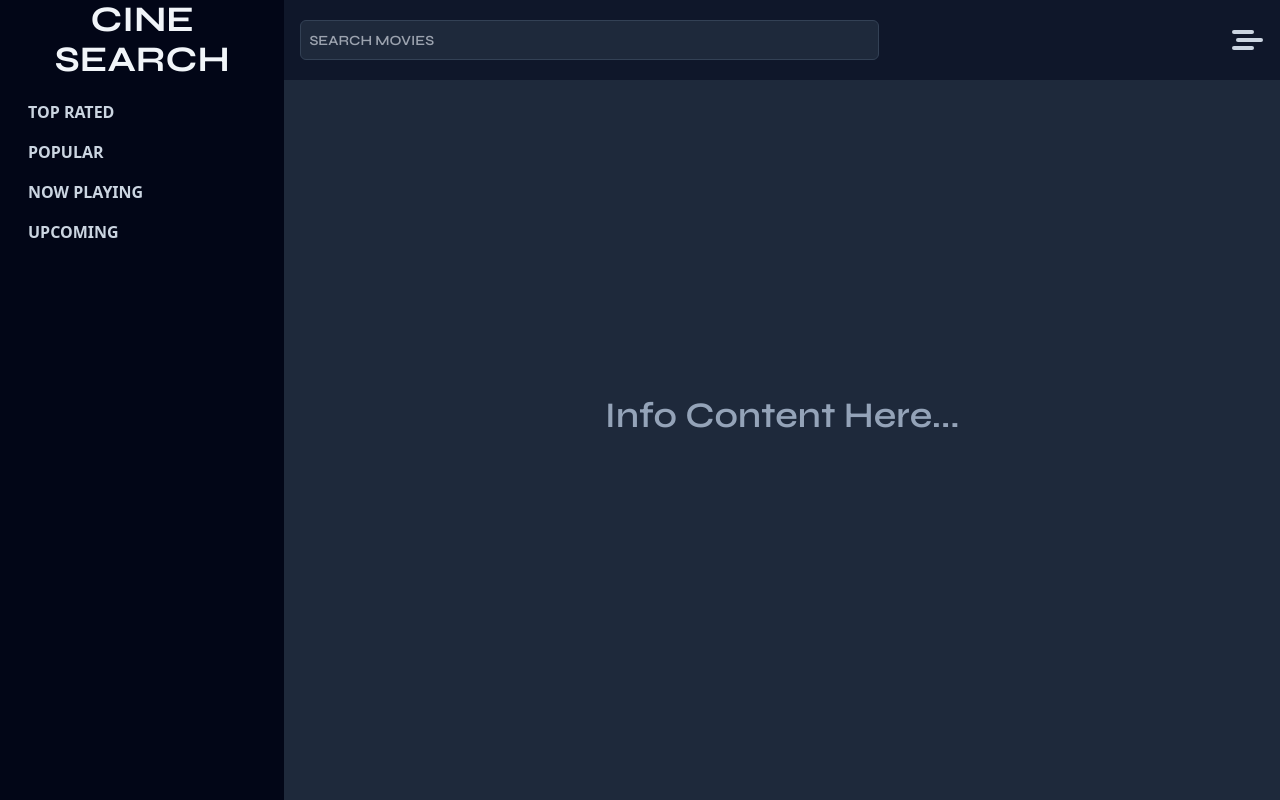
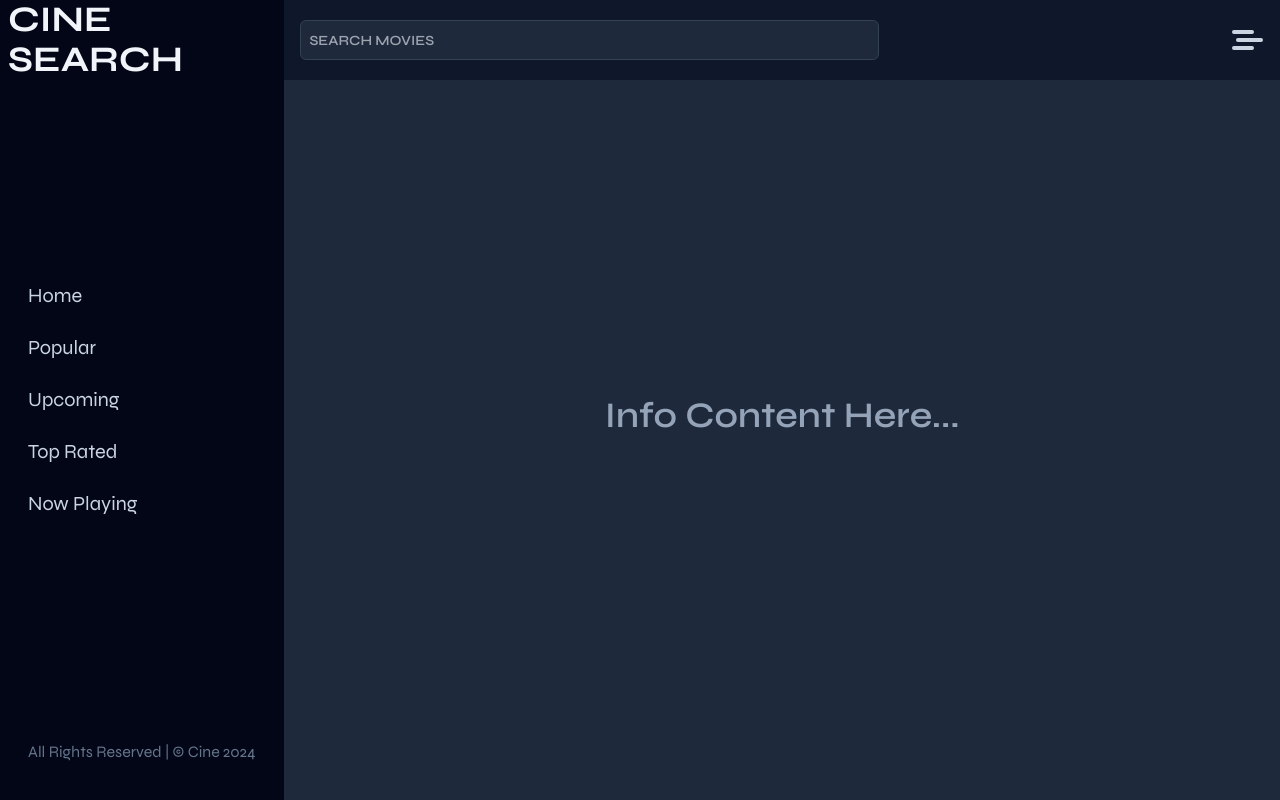
Before and after one commit to strengerx/cine-search, a React (Vite) app: page / in a window 1280 px wide. Built offline with nearby package versions, Linux system fonts and the light colour scheme.

Commit message:
sidebar changed

```diff
--- a/src/components/ui/SideBar.jsx
+++ b/src/components/ui/SideBar.jsx
@@ -3,10 +3,10 @@ const SideBar = ({ toggle, setToggle }) => {
 
       const asideToggleCss = { right: "0" };
       const playableCatagory = [
+            { path: "popular", name: "popular" },
+            { path: "upcoming", name: "upcoming" },
             { path: "top_rated", name: "Top Rated" },
-            { path: "popular", name: "popular" },
             { path: "now_playing", name: "now playing" },
-            { path: "upcoming", name: "upcoming" },
       ]
       return (<>
             <aside style={toggle ? asideToggleCss : {}} className="sidebar transition-all duration-500 bg-slate-950 h-full overflow-y-auto px-2 sm:static fixed right-[-350px] top-0 z-50 w-min(90%,350px) sm:w-auto ease-in-out">
@@ -14,16 +14,23 @@ const SideBar = ({ toggle, setToggle }) => {
                         <div className="sm:hidden flex justify-start w-full px-5 h-20 items-center">
                               <button onClick={() => setToggle(!toggle)} className=' text-3xl text-slate-300 capitalize font-semibold'><i className="fa-solid fa-xmark"></i></button>
                         </div>
-                        <Link className='hidden sm:block' to='/'>
-                              <h1 className="text-slate-100 font-syne text-4xl uppercase font-bold text-center">Cine Search</h1>
+                        <Link className="sm:block hidden" to='/'>
+                              <h1 className="text-slate-100 font-syne text-4xl uppercase font-bold">Cine Search</h1>
                         </Link>
                   </div>
-                  <div className="w-full min-h-[80svh] flex flex-col items-end sm:items-start justify-start gap-4 text-slate-300 px-5 py-5">
+                  <Link className="sm:hidden" to='/'>
+                              <h1 className="text-slate-100 font-syne text-2xl px-5 text-start uppercase font-bold">Cine Search</h1>
+                  </Link>
+                  <div className="w-full min-h-[80svh] flex flex-col items-start justify-center gap-6 font-syne text-slate-300 px-5 py-5">
+                        <div className="" ><Link onClick={() => setToggle(false)} className='capitalize font-thin text-xl' to={`/`} >Home</Link></div>
                         {playableCatagory && playableCatagory.map((cate, key) => (
-                              <div key={key}><Link onClick={() => setToggle(false)} className='uppercase font-semibold text-base' to={`/movie/${cate.path}`} >{cate.name}</Link></div>
+                              <div className="" key={key}><Link onClick={() => setToggle(false)} className='capitalize font-thin text-xl' to={`/movie/${cate.path}`} >{cate.name}</Link></div>
                         ))}
                   </div>
-            </aside>
+                  <div className="social-section px-5 py-5">
+                        <h6 className="text-slate-500 font-syne capitalize">All Rights Reserved | © cine 2024</h6>
+                  </div>
+            </aside >
       </>)
 }
 
```
